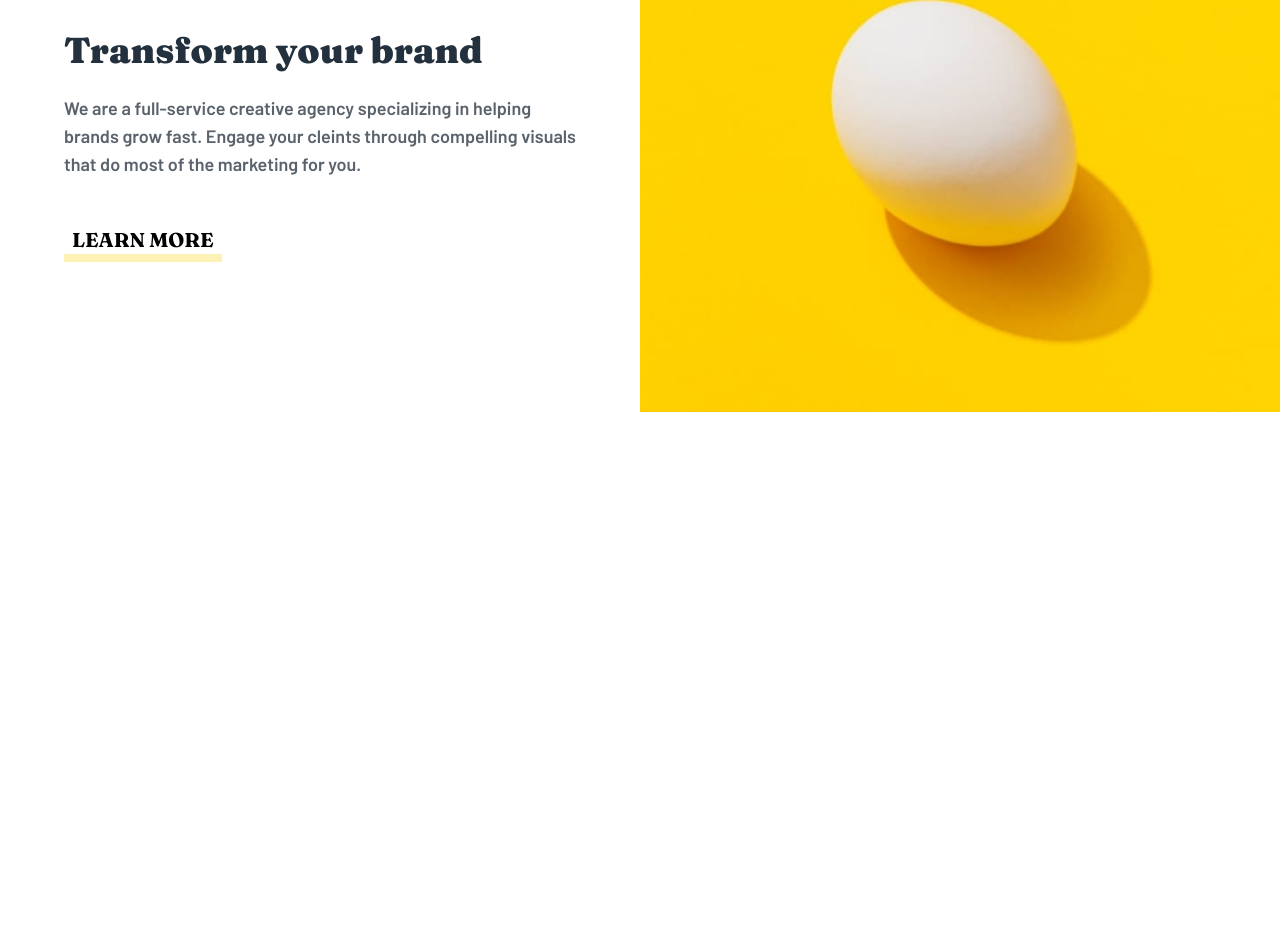
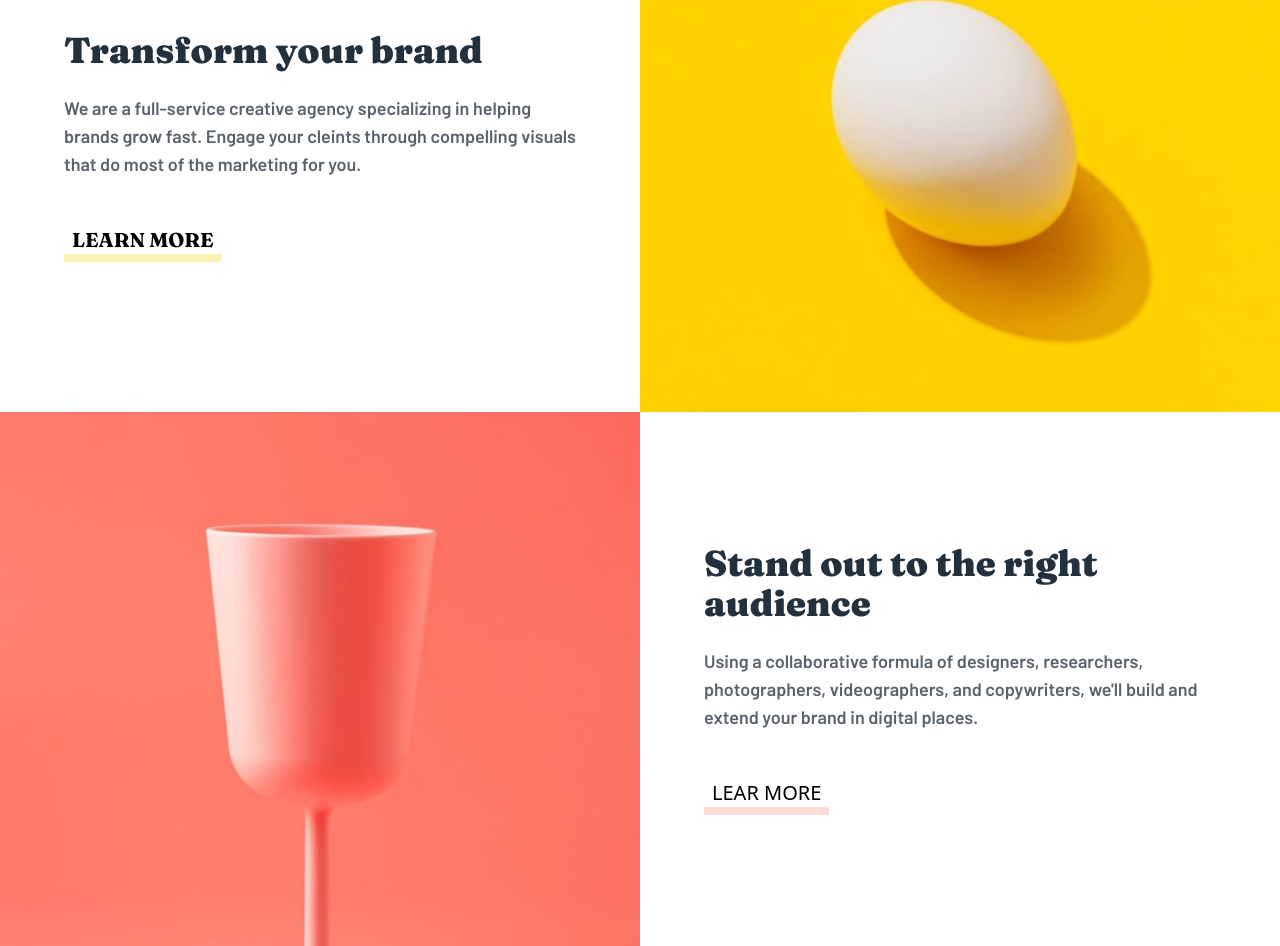
Before and after one commit to SoterRamirez/Sunnyside, a website: page public/index.html in a window 1280 px wide. Shown: the part 921-1867 px from the top of the page. Before the commit the page ends 1333 px from the top, so only its background shows below. Drawn offline with Linux system fonts and the light colour scheme.

Commit message:
:memo: Segundo bloque agregado

```diff
--- a/public/index.html
+++ b/public/index.html
@@ -58,6 +58,7 @@
         </div>
         <!-- Contenido -->
         <section class="grid md:grid-cols-2 grid-cols-1">
+            <!--Primer bloque-->
             <article class="p-10 lg:p-16 lg:text-left flex flex-col justify-center text-center">
                 <h2 class="text-3xl lg:text-4xl font-extrabold font-fraunces text-deblue pb-6">Transform your brand</h2>
                 <p class="lg:text-lg text-verygreyblue font-barlow lg:pb-12 pb-6">
@@ -69,6 +70,20 @@
                 <img class="hidden md:block" src="./images/desktop/image-transform.jpg" alt="transform" loading="auto">
                 <img class="block md:hidden" src="./images/mobile/image-transform.jpg" alt="transform" loading="auto">
             </picture>
+            <!--Segundo bloque-->
+            <picture class="image h-full">
+                <img class="hidden md:block" src="./images/desktop/image-stand-out.jpg" alt="stand-out" loading="auto">
+                <img class="block md:hidden md:h-full" src="./images/mobile/image-stand-out.jpg" alt="stand-out" loading="auto">
+            </picture>
+            <article class="p-10 lg:p-16 lg:text-left flex flex-col justify-center text-center">
+                <h2 class="text-3xl lg:text-4xl font-extrabold font-fraunces text-deblue pb-6">
+                    Stand out to the right audience
+                </h2>
+                <p class="lg:text-lg text-verygreyblue font-barlow lg:pb-12 pb-6">
+                    Using a collaborative formula of designers, researchers, photographers, videographers, and copywriters, we'll build and extend your brand in digital places.
+                </p>
+                <a href="/" class="uppercase text-xl font-serif self-center lg:self-start  border-b-8 border-desoftred  hover:border-softred w-fit leading-button px-2">Lear More</a>
+            </article>
         </section>
     </main>
 </body>
```
Also changed, not shown: public/css/tailwind.css.
